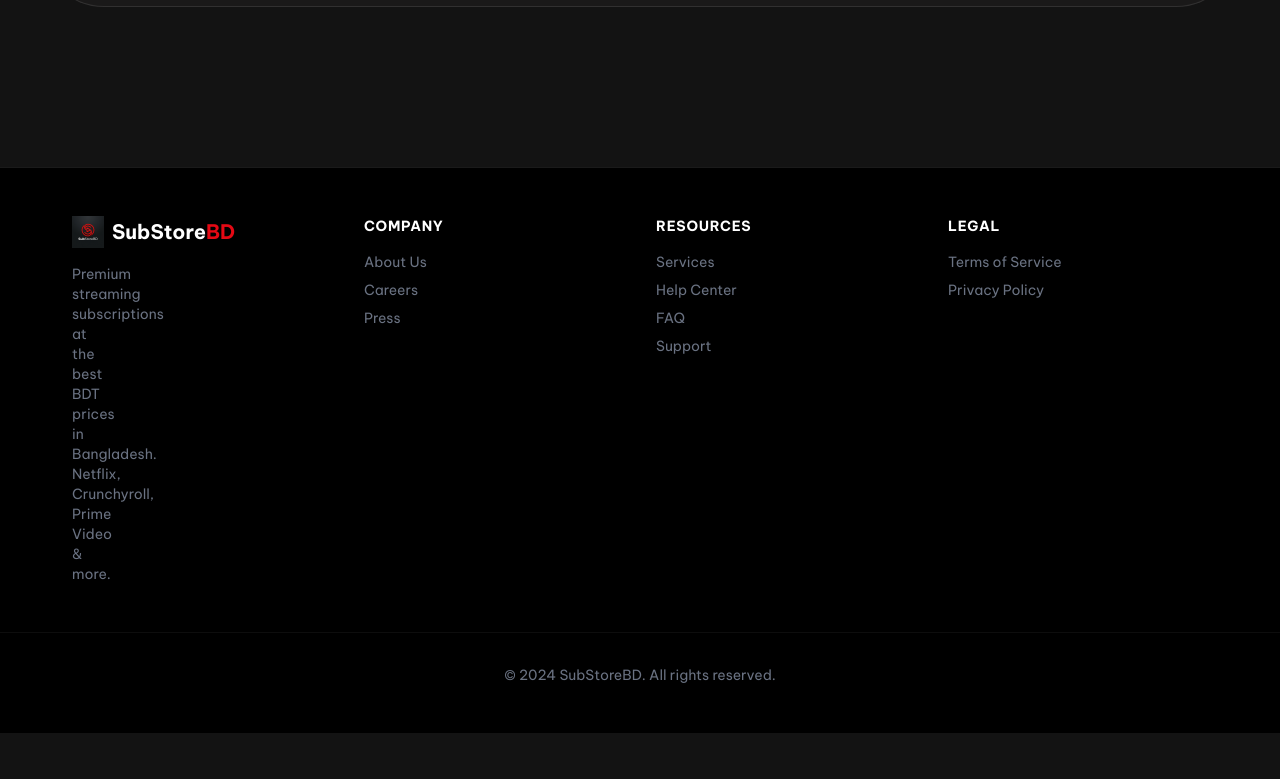
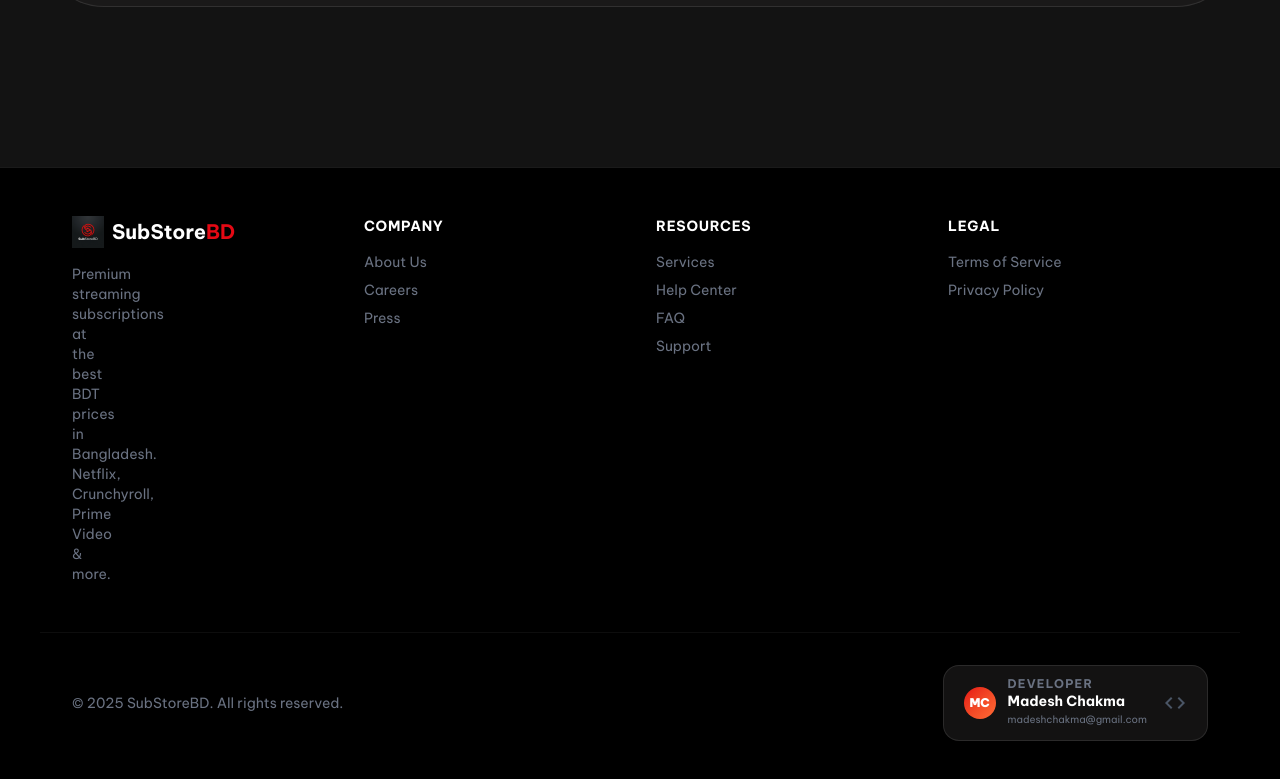
Before and after one commit to chakmariken535-max/substorebd, a Next.js app: page / in a window 1280 px wide. Shown: the part 2856-3635 px from the top of the page. Before the commit the page ends 3589 px from the top, so only its background shows below. Built offline with nearby package versions, Linux system fonts and the light colour scheme.

Commit message:
Added developer credit section to Footer

```diff
--- a/src/components/Footer.tsx
+++ b/src/components/Footer.tsx
@@ -36,8 +36,28 @@
           </div>
         </div>
       </div>
-      <div className="mt-12 pt-8 border-t border-white/5 text-center text-gray-500">
-        © 2024 SubStoreBD. All rights reserved.
+      <div className="mt-12 pt-8 border-t border-white/5 px-8 max-w-[1200px] mx-auto">
+        <div className="flex flex-col md:flex-row items-center justify-between gap-6">
+          <p className="text-gray-500 text-sm">© 2025 SubStoreBD. All rights reserved.</p>
+
+          {/* Developer Credit */}
+          <div className="flex items-center gap-3 glass px-5 py-3 rounded-2xl border border-white/10 group hover:border-[#E50914]/30 transition-all duration-300">
+            <div className="w-8 h-8 rounded-full bg-gradient-to-br from-[#E50914] to-[#ff6b35] flex items-center justify-center text-white text-xs font-black shrink-0">
+              MC
+            </div>
+            <div className="text-left">
+              <p className="text-xs text-gray-500 uppercase tracking-widest font-bold leading-none mb-1">Developer</p>
+              <p className="text-white font-bold text-sm leading-none">Madesh Chakma</p>
+              <a
+                href="mailto:madeshchakma@gmail.com"
+                className="text-[10px] text-gray-500 hover:text-[#E50914] transition-colors"
+              >
+                madeshchakma@gmail.com
+              </a>
+            </div>
+            <span className="material-symbols-outlined text-gray-600 group-hover:text-[#E50914] transition-colors text-base ml-1">code</span>
+          </div>
+        </div>
       </div>
     </footer>
   );
```
